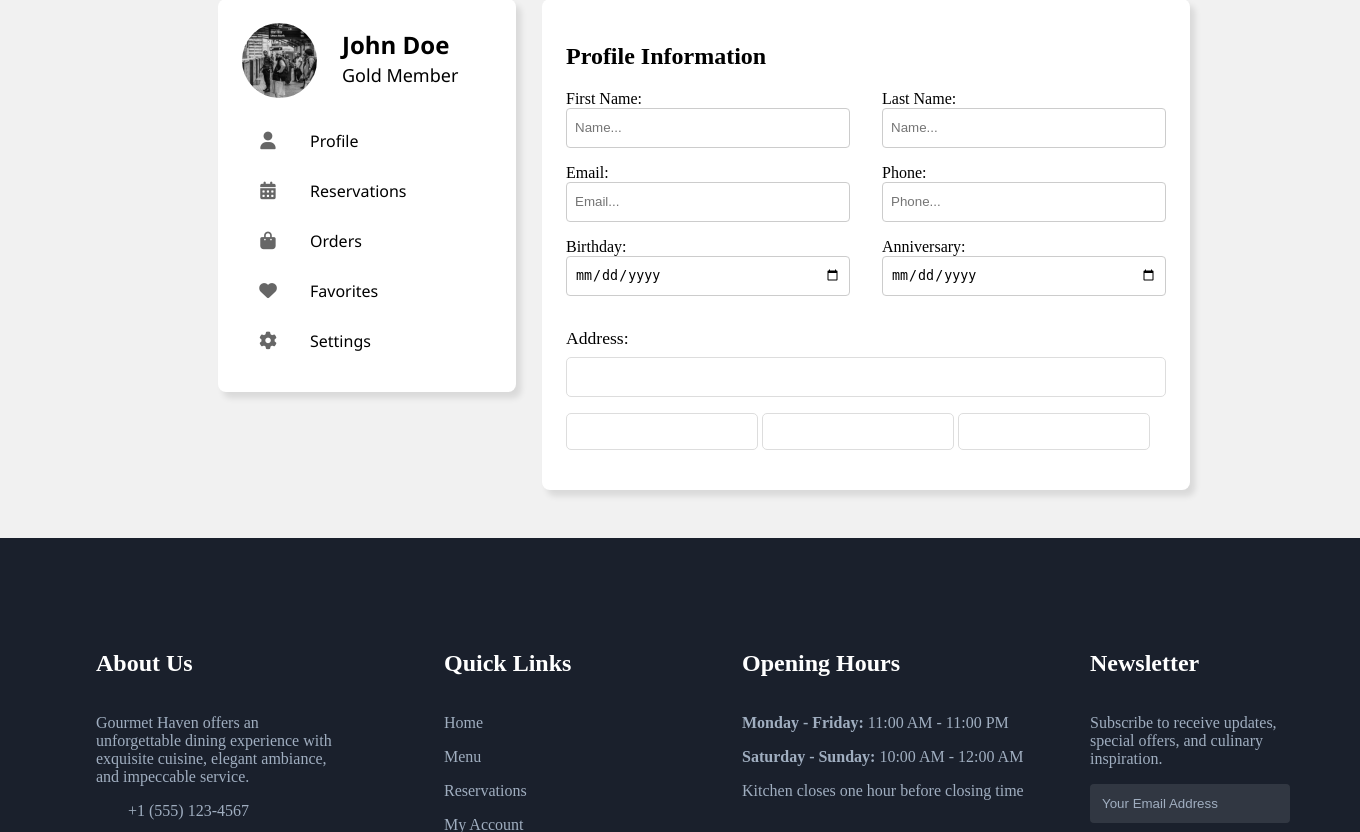
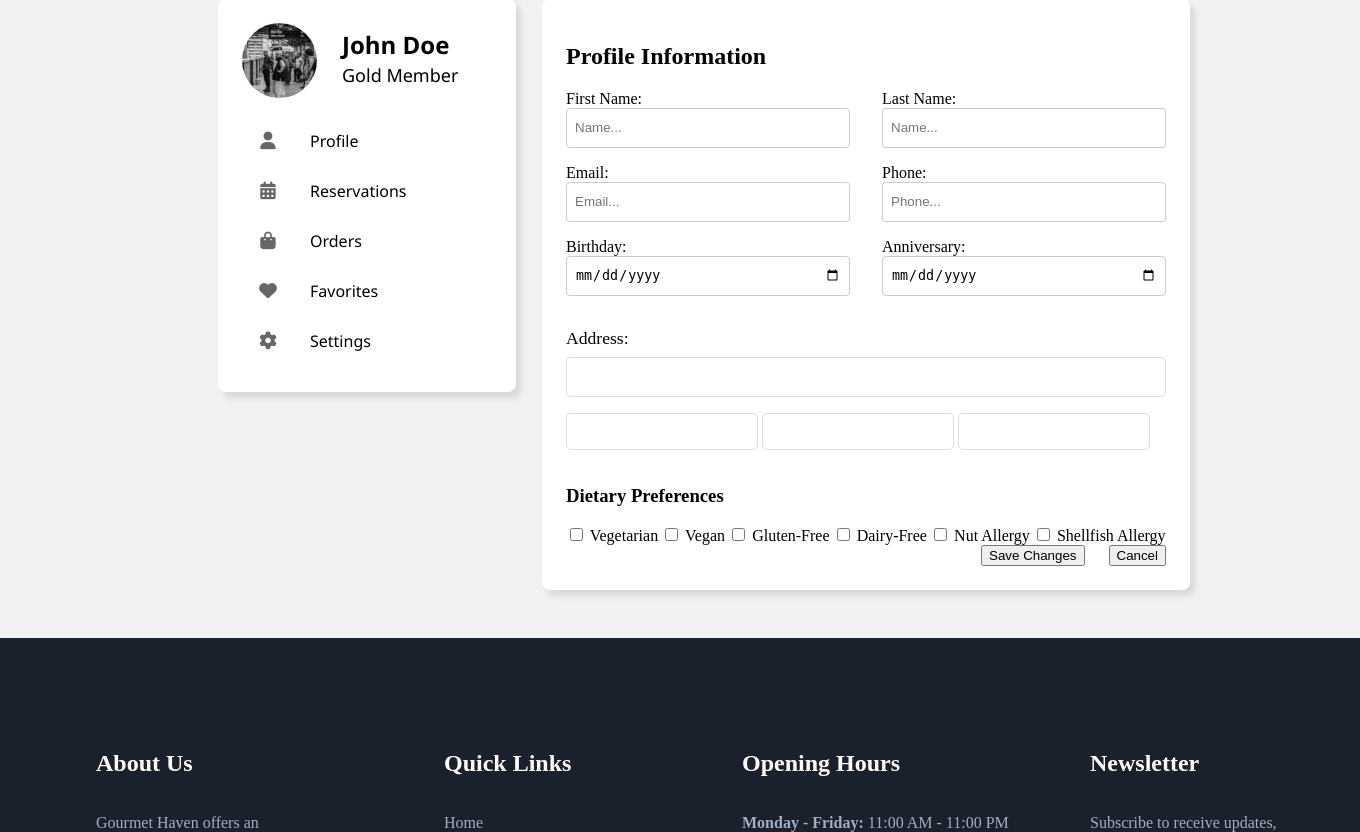
Before and after one commit to An34067/e_p_web_applications, a Django app: page /profile/ in a window 1360 px wide. Shown: the part 81-913 px from the top of the page. Run offline with Django 5.2, Linux system fonts and the light colour scheme.

Commit message:
modified

```diff
--- a/web_project/web_app/static/profile.css
+++ b/web_project/web_app/static/profile.css
@@ -149,3 +149,12 @@
     border-radius: 5px;
     width: 170px;
 }
+.select-sction{
+    display: flex;
+    gap: 0.2rem;
+}
+.profile-btns{
+    display: flex;
+    gap: 1.5rem;
+    justify-content: right;
+}
--- a/web_project/web_app/templates/profile.html
+++ b/web_project/web_app/templates/profile.html
@@ -87,6 +87,41 @@
                 <input type="text">
             </div>
         </div>
+        <h3>Dietary Preferences</h3>
+        <div class="select-sction">
+            <div class="vegetarian">
+                <input type="checkbox">
+                <label for="vegetarian">Vegetarian</label>
+            </div>
+            <div class="vegan">
+                <input type="checkbox">
+                <label for="vegan">Vegan</label>
+            </div>
+            <div class="gluten">
+                <input type="checkbox">
+                <label for="gluten">Gluten-Free</label>
+            </div>
+            <div class="dairy">
+                <input type="checkbox">
+                <label for="dairy">Dairy-Free</label>
+            </div>
+            <div class="allergy">
+                <input type="checkbox">
+                <label for="dairy">Nut Allergy</label>
+            </div>
+            <div class="shellfish-al">
+                <input type="checkbox">
+                <label for="shellfish-al">Shellfish Allergy</label>
+            </div>
+        </div>
+        <div class="profile-btns">
+            <div class="save">
+                <button>Save Changes</button>
+            </div>
+            <div class="cancel">
+                <button>Cancel</button>
+            </div>
+        </div>
     </div>
 </section>
 
```
